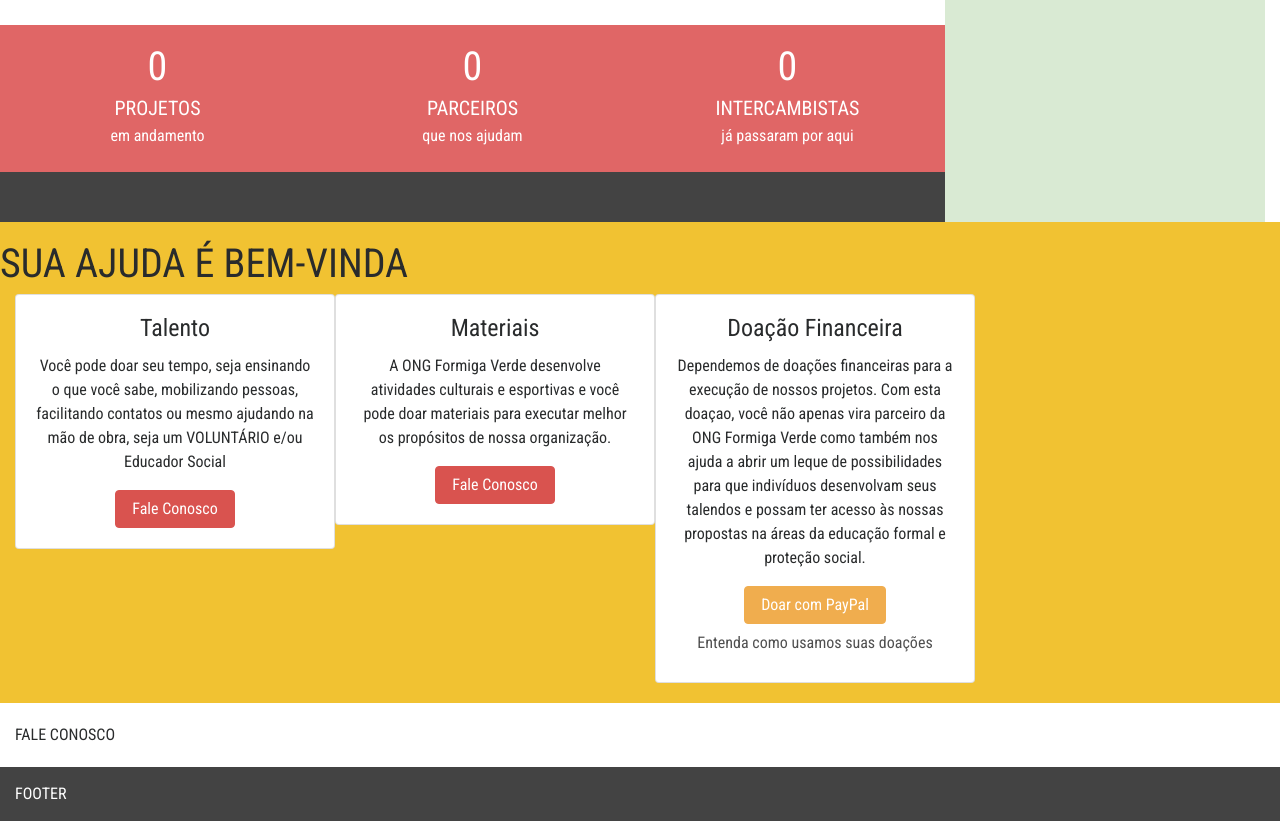
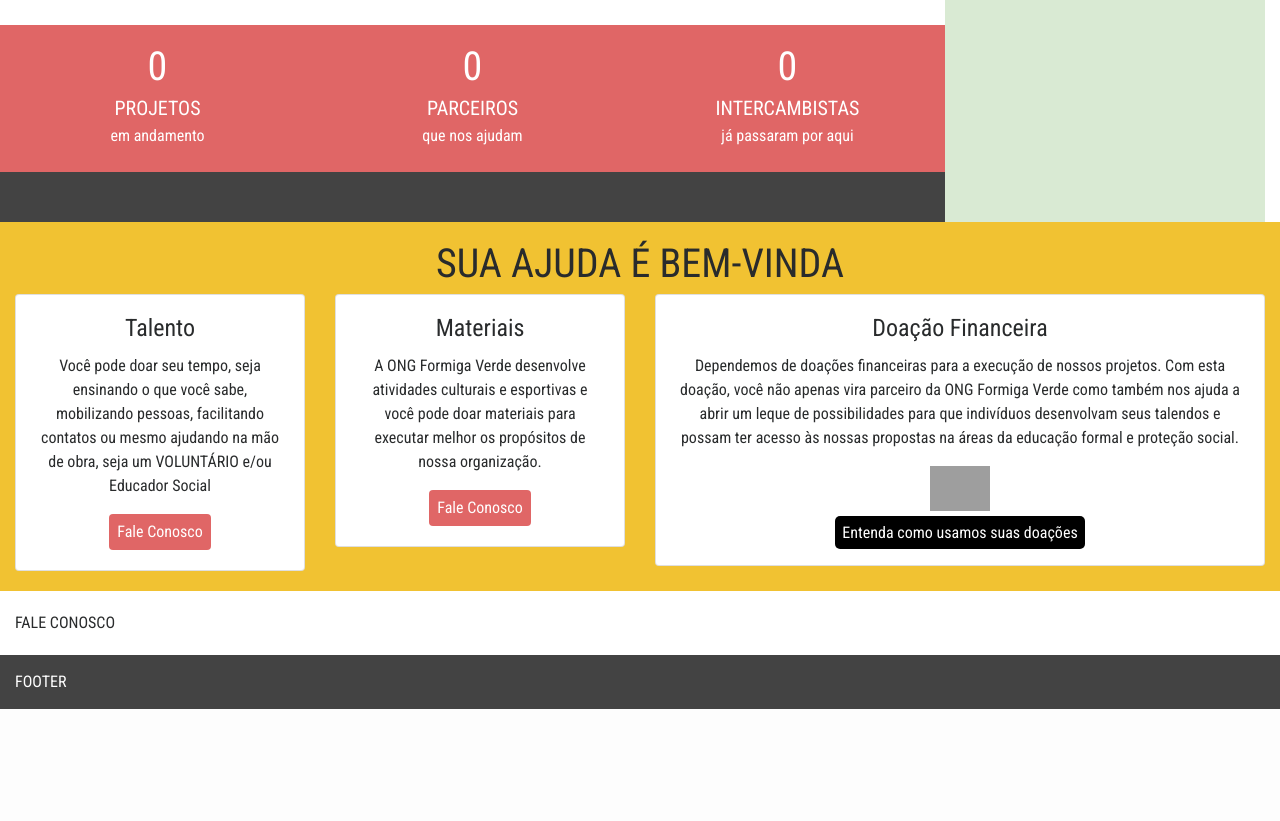
Before and after one commit to epicufscar/ongformigaverde, a Django app: page / in a window 1280 px wide. Shown: the part 564-1385 px from the top of the page. After the commit the page ends 1273 px from the top, so only its background shows below. Run offline with Django 3.2, Linux system fonts and the light colour scheme; grey boxes labelled with a size stand in for pictures from a placeholder-image service; data that the repository does not hold is empty; some libraries are stand-ins or nearby versions; grey boxes are pictures that could not be loaded.

Commit message:
Fixed cards and buttons

```diff
--- a/ong/templates/ong/home/_doacoes.html
+++ b/ong/templates/ong/home/_doacoes.html
@@ -1,44 +1,49 @@
 <section id="doacoes">
-    <div class="row text-center">
+    <div class="text-center">
         <h1> SUA AJUDA É BEM-VINDA </h1>
     </div>
     <div class="row">
         <div class="col-md-3">
-            <div class="card text-center" style="width: 20rem;">
+            <div class="card text-center">
                 <div class="card-body">
                     <h4 class="card-title">Talento</h4>
                     <p class="card-text">
                         Você pode doar seu tempo, seja ensinando o que você sabe, mobilizando pessoas, facilitando
                         contatos ou mesmo ajudando na mão de obra, seja um VOLUNTÁRIO e/ou Educador Social
                     </p>
-                    <a href="#" class="btn btn-danger">Fale Conosco</a>
+                    <a href="#" class="btn btn-fale-conosco">Fale Conosco</a>
                 </div>
             </div>
         </div>
         <div class="col-md-3">
-             <div class="card text-center" style="width: 20rem;">
+             <div class="card text-center">
                 <div class="card-body">
                     <h4 class="card-title">Materiais</h4>
                     <p class="card-text">
                         A ONG Formiga Verde desenvolve atividades culturais e esportivas e você pode doar materiais
                         para executar melhor os propósitos de nossa organização.
                     </p>
-                    <a href="#" class="btn btn-danger">Fale Conosco</a>
+                    <a href="#" class="btn btn-fale-conosco">Fale Conosco</a>
                 </div>
             </div>
         </div>
         <div class="col-md-6">
-           <div class="card text-center" style="width: 20rem;">
+           <div class="card text-center">
                 <div class="card-body">
                     <h4 class="card-title">Doação Financeira</h4>
                     <p class="card-text">
-                        Dependemos de doações financeiras para a execução de nossos projetos. Com esta doaçao, você não
+                        Dependemos de doações financeiras para a execução de nossos projetos. Com esta doação, você não
                         apenas vira parceiro da ONG Formiga Verde como também nos ajuda a abrir um leque de
                         possibilidades para que indivíduos desenvolvam seus talendos e possam ter acesso às nossas
                         propostas na áreas da educação formal e proteção social.
                     </p>
-                    <a href="#" class="btn btn-warning">Doar com PayPal</a>
-                    <a href="#" class="btn btn-dark">Entenda como usamos suas doações</a>
+                    <div>
+                        <a href="#"> <img src="https://www.paypalobjects.com/webstatic/mktg/merchant_portal/button/donate.pt.png"</img></a>
+                    </div>
+                    <div>
+                        <a href="#" class="btn-entenda-doacao">Entenda como usamos suas doações</a>
+                    </div>
+
                 </div>
             </div>
         </div>
```
